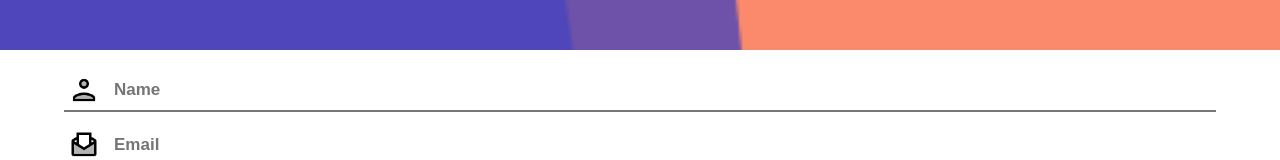
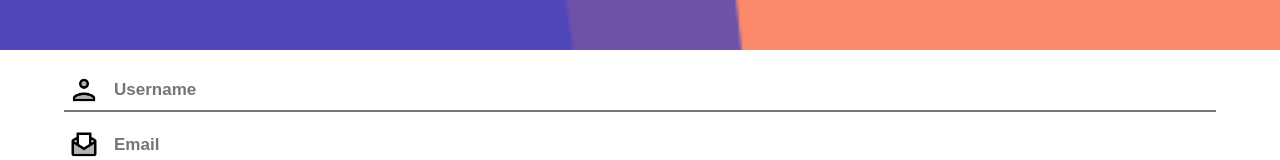
Before and after one commit to tshiamomahloko/budget-planner-java, a React (Create React App) app in the folder budgetapp/src/frontend/: page / in a window 1280 px wide. Both pictures are taken after a click on the button "Sign Up". Shown: the part 366-526 px from the top of the page. Built offline with nearby package versions, Linux system fonts and the light colour scheme.

Commit message:
Sign up integration done

```diff
--- a/budgetapp/src/frontend/src/components/signUpMain.jsx
+++ b/budgetapp/src/frontend/src/components/signUpMain.jsx
@@ -6,7 +6,11 @@ import axios from 'axios'
 
 function App(props) {
   let createPost = ()=>{
-    const data = { username: 'tshiamo', password: 'mahlokohum', email: 'tshiamo@gmail.com'}
+   let username=document.getElementById("signUpNameContainerInputSpaceIdentifier").value;
+   let email=document.getElementById("signUpEmailContainerInputSpaceIdentifier").value;
+   let password=document.getElementById("signUpPasswordContainerInputSpaceIdentifier").value;
+
+    const data = { username: username, password: password, email: email}
     let url = 'http://localhost:8080/api/v1/users/auth/signup'
     const options = {
       method: 'POST',
@@ -16,7 +20,7 @@ function App(props) {
     }
     axios(options).then((response) => {
       console.log(response)
-    })
+    }).catch(alert("Oops, something is wrong. Already have an account?"))
   }
   return (
     <div className="signUpMain">
@@ -43,8 +47,8 @@ function App(props) {
           <div className="signUpNameContainerIconSpace">
             <img src={userico} className="signUpIcons"></img>
           </div>
-          <input
-            placeholder="Name"
+          <input id="signUpNameContainerInputSpaceIdentifier"
+            placeholder="Username"
             className="signUpNameContainerInputSpace"
           ></input>
         </div>
@@ -52,7 +56,7 @@ function App(props) {
           <div className="signUpEmailContainerIconSpace">
             <img src={emailico} className="signUpIcons"></img>
           </div>
-          <input
+          <input id = "signUpEmailContainerInputSpaceIdentifier"
             placeholder="Email"
             className="signUpEmailContainerInputSpace"
           ></input>
@@ -61,7 +65,7 @@ function App(props) {
           <div className="signUpPasswordContainerIconSpace">
             <img src={passico} className="signUpIcons"></img>
           </div>
-          <input
+          <input id ="signUpPasswordContainerInputSpaceIdentifier"
             placeholder="Password"
             type="password"
             className="signUpPasswordContainerInputSpace"
```
